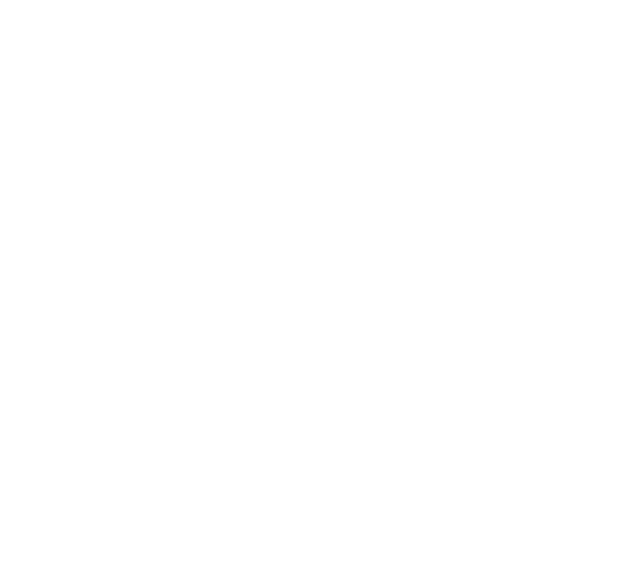
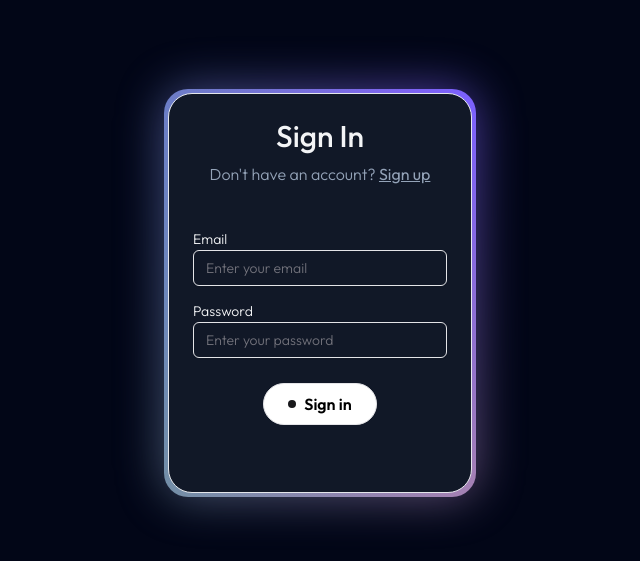
Before and after one commit to surabhilssk/Lyricraft-AI, a React (Vite) app in the folder frontend/: page /signin in a window 1280 px wide. Shown: the part 107-668 px from the top of the page, without its empty margins (320-960 px from the left). Built offline with nearby package versions, Linux system fonts and the light colour scheme.

Commit message:
Implement signin page

```diff
--- /dev/null
+++ b/frontend/src/components/SigninAuthForm.tsx
@@ -0,0 +1,67 @@
+import { Link } from "react-router-dom";
+import { BackgroundGradient } from "./ui/background-gradient";
+import { Input } from "./ui/input";
+import { Label } from "./ui/label";
+import { InteractiveHoverButton } from "./ui/interactive-hover-button";
+
+export const SigninAuthForm = () => {
+  return (
+    <div>
+      <BackgroundGradient
+        children={
+          <div className="bg-gray-900 min-h-[25rem] min-w-[19rem] max-w-sm border rounded-3xl">
+            <div className="px-6 text-gray-100 text-center">
+              <div className="font-medium text-3xl mt-6">Sign In</div>
+              <div>
+                <div className="text-slate-400 mt-2">
+                  Don't have an account?{" "}
+                  <Link to="/signup" className="underline font-normal">
+                    Sign up
+                  </Link>
+                </div>
+              </div>
+              <div className="text-start mt-10">
+                <div>
+                  <Form
+                    label="Email"
+                    placeholder="Enter your email"
+                    type="email"
+                  />
+                  <Form
+                    label="Password"
+                    placeholder="Enter your password"
+                    type="password"
+                  />
+                  <div className="text-center mt-[25px]">
+                    <InteractiveHoverButton className="text-black">
+                      Sign in
+                    </InteractiveHoverButton>
+                  </div>
+                </div>
+              </div>
+            </div>
+          </div>
+        }
+      />
+    </div>
+  );
+};
+
+const Form = ({
+  label,
+  placeholder,
+  type,
+}: {
+  label: string;
+  placeholder: string;
+  type: string;
+}) => {
+  return (
+    <div className="mt-3">
+      <div>
+        <Label className="font-light text-sm">{label}</Label>
+        <Input type={type} placeholder={placeholder} />
+      </div>
+    </div>
+  );
+};
--- a/frontend/src/components/AuthForm.tsx
+++ b/frontend/src/components/SignupAuthForm.tsx
@@ -4,36 +4,21 @@
 import { Label } from "./ui/label";
 import { InteractiveHoverButton } from "./ui/interactive-hover-button";
 
-interface AuthFormProps {
-  headingText: string;
-}
-
-export const AuthForm = ({ headingText }: AuthFormProps) => {
+export const SignupAuthForm = () => {
   return (
     <div>
       <BackgroundGradient
         children={
-          <div className="bg-gray-900 min-h-[25rem] min-w-fit max-w-sm border rounded-3xl">
+          <div className="bg-gray-900 min-h-[25rem] min-w-[19rem] max-w-sm border rounded-3xl">
             <div className="px-6 text-gray-100 text-center">
-              <div className="font-medium text-3xl mt-6">
-                {headingText === "signup" ? "Sign Up" : "Sign in"}
-              </div>
+              <div className="font-medium text-3xl mt-6">Sign Up</div>
               <div>
-                {headingText === "signup" ? (
                 <div className="text-slate-400">
                   Already have an account?{" "}
                   <Link to="/signin" className="underline font-normal">
                     Sign in
                   </Link>
                 </div>
-                ) : (
-                  <div className="text-slate-400">
-                    Don't have an account?{" "}
-                    <Link to="/signup" className="underline font-normal">
-                      Sign up
-                    </Link>
-                  </div>
-                )}
               </div>
               <div className="text-start mt-4">
                 <Form label="Name" placeholder="Enter your name" type="name" />
@@ -50,9 +35,7 @@
               </div>
             </div>
             <div className="text-center mt-[22px]">
-              <InteractiveHoverButton>
-                {headingText === "signup" ? "Sign Up" : "Sign in"}
-              </InteractiveHoverButton>
+              <InteractiveHoverButton>Sign up</InteractiveHoverButton>
             </div>
           </div>
         }
--- a/frontend/src/pages/Signin.tsx
+++ b/frontend/src/pages/Signin.tsx
@@ -1,3 +1,9 @@
+import { SigninAuthForm } from "@/components/SigninAuthForm";
+
 export const Signin = () => {
-  return <div></div>;
+  return (
+    <div className="bg-slate-950 h-screen flex justify-center items-center">
+      <SigninAuthForm />
+    </div>
+  );
 };
--- a/frontend/src/pages/Signup.tsx
+++ b/frontend/src/pages/Signup.tsx
@@ -1,9 +1,9 @@
-import { AuthForm } from "@/components/AuthForm";
+import { SignupAuthForm } from "@/components/SignupAuthForm";
 
 export const Signup = () => {
   return (
     <div className="bg-slate-950 h-screen flex justify-center items-center">
-      <AuthForm headingText="signup" />
+      <SignupAuthForm />
     </div>
   );
 };
```
Lines whose indentation alone changed are shown as unchanged.
